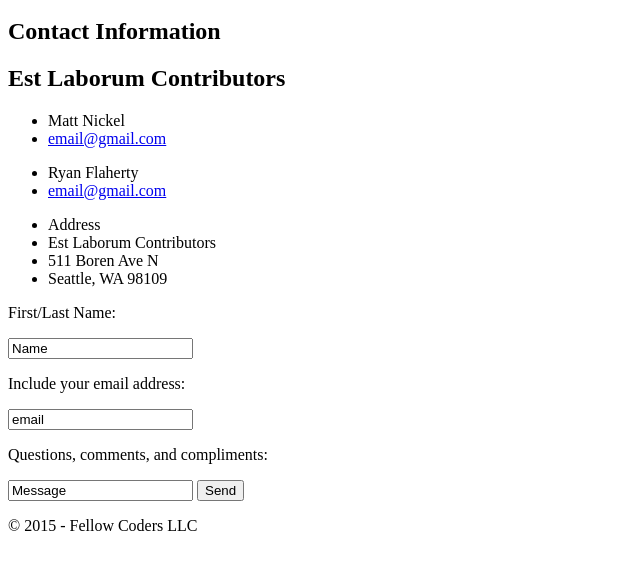
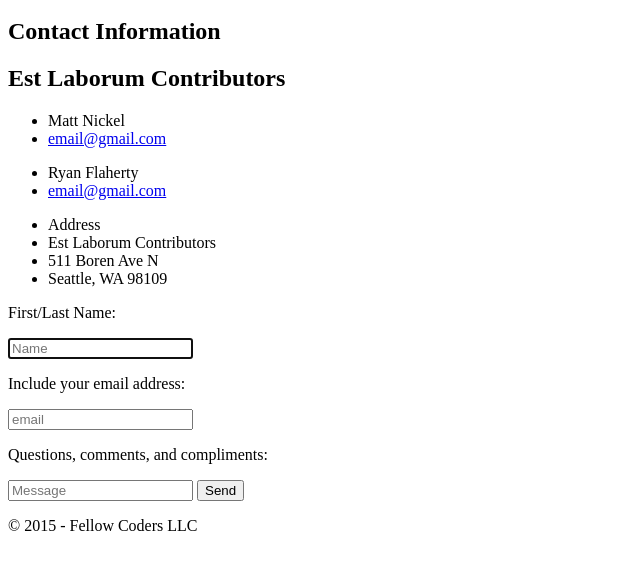
Before and after one commit to greydays/html5-platform, a plain HTML site: page contact.html in a window 1280 px wide. Shown: the part 100-670 px from the top of the page, without its empty margins (0-640 px from the left). Drawn offline with Linux system fonts and the light colour scheme.

Commit message:
contact form completed

```diff
--- a/contact.html
+++ b/contact.html
@@ -40,12 +40,12 @@
           <section>
             <form role="form">
               <p>First/Last Name:</p>
-              <input id="sender_name" role="textbox" aria-required="true" type="text" value="Name"/>
+              <input id="sender_name" role="textbox" aria-required="true" type="text" placeholder="Name" title="First/Last Name" autofocus/>
               <p>Include your email address:</p>
-              <input id="sender_email" role="textbox" aria-required="true" type="email" name="email" value="email"/>
+              <input id="sender_email" role="textbox" aria-required="true" type="email" name="email" title="email address" placeholder="email"/>
               <p>Questions, comments, and compliments:</p>
-              <input id="message_content" role="textbox" aria-required="true" type="text" name="message" value="Message"/>
-              <button id="send_message" role="button">Send</button>
+              <input id="message_content" role="textbox" aria-required="true" type="text" name="message" placeholder="Message"/>
+              <button id="send_message" title="enter your message here" role="button">Send</button>
             </form>
           </section>
         </section>
```
